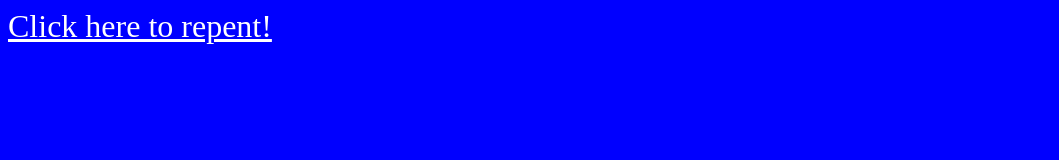
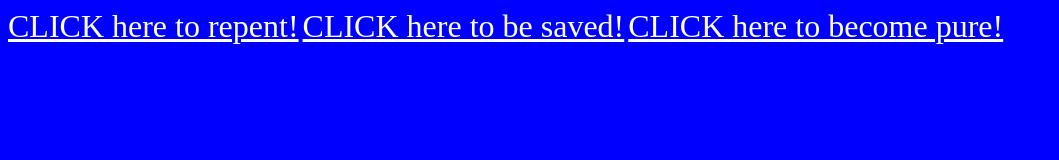
Before and after one commit to eternal-heaven/eternal-heaven.github.io, a plain HTML site: page index.html in a window 1280 px wide. Shown: the whole page, without its empty margins (0-1059 px from the left). Drawn offline with Linux system fonts and the light colour scheme.

Commit message:
Update index.html

```diff
--- a/index.html
+++ b/index.html
@@ -12,7 +12,9 @@
 
 <body>
 
-	<a class="biglink" href="/welcome.html">Click here to repent!</a>
+	<a class="biglink" href="/welcome.html">CLICK here to repent!</a>
+	<a class="biglink" href="/welcome.html">CLICK here to be saved!</a>
+	<a class="biglink" href="/welcome.html">CLICK here to become pure!</a>
 
 </body>
 </html>
```
